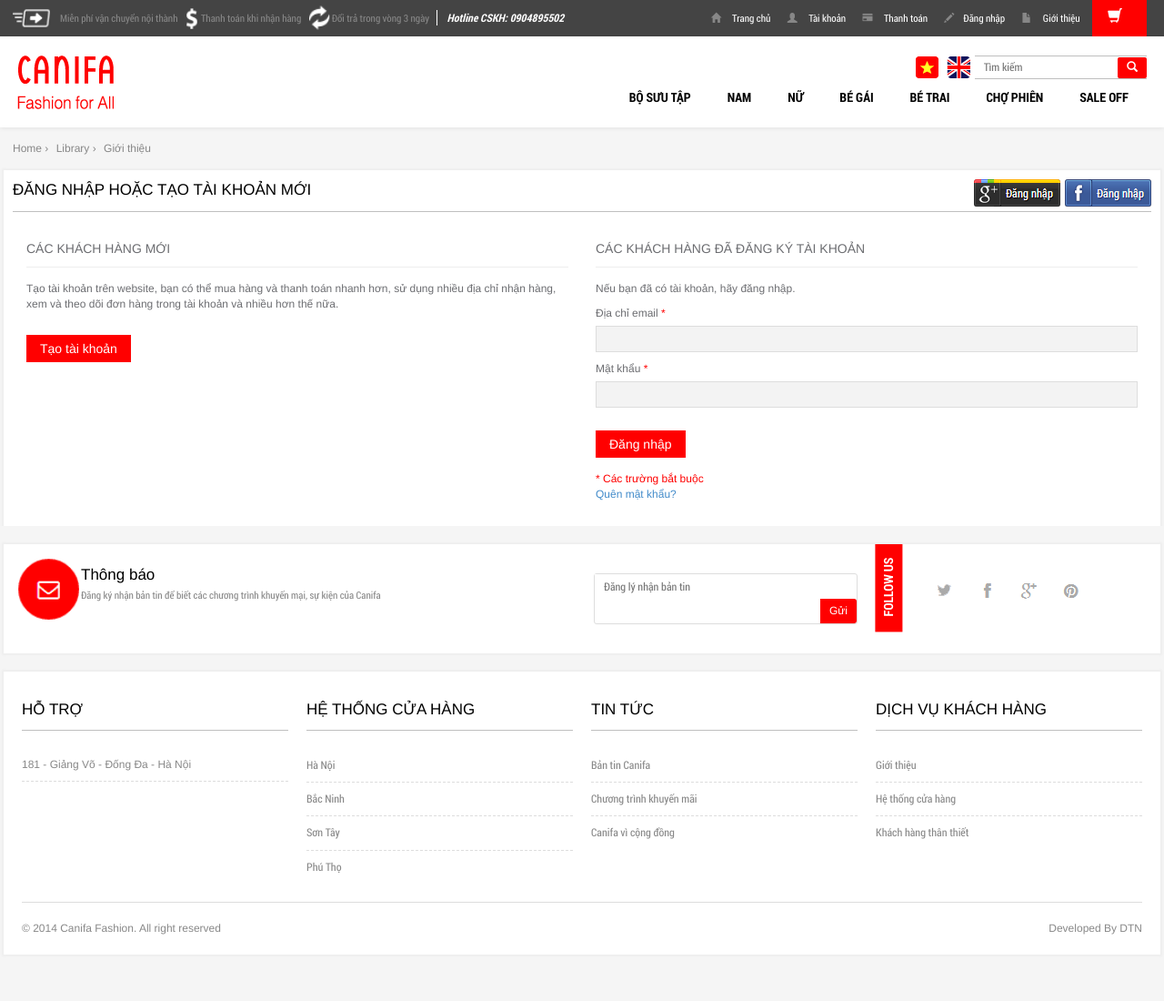
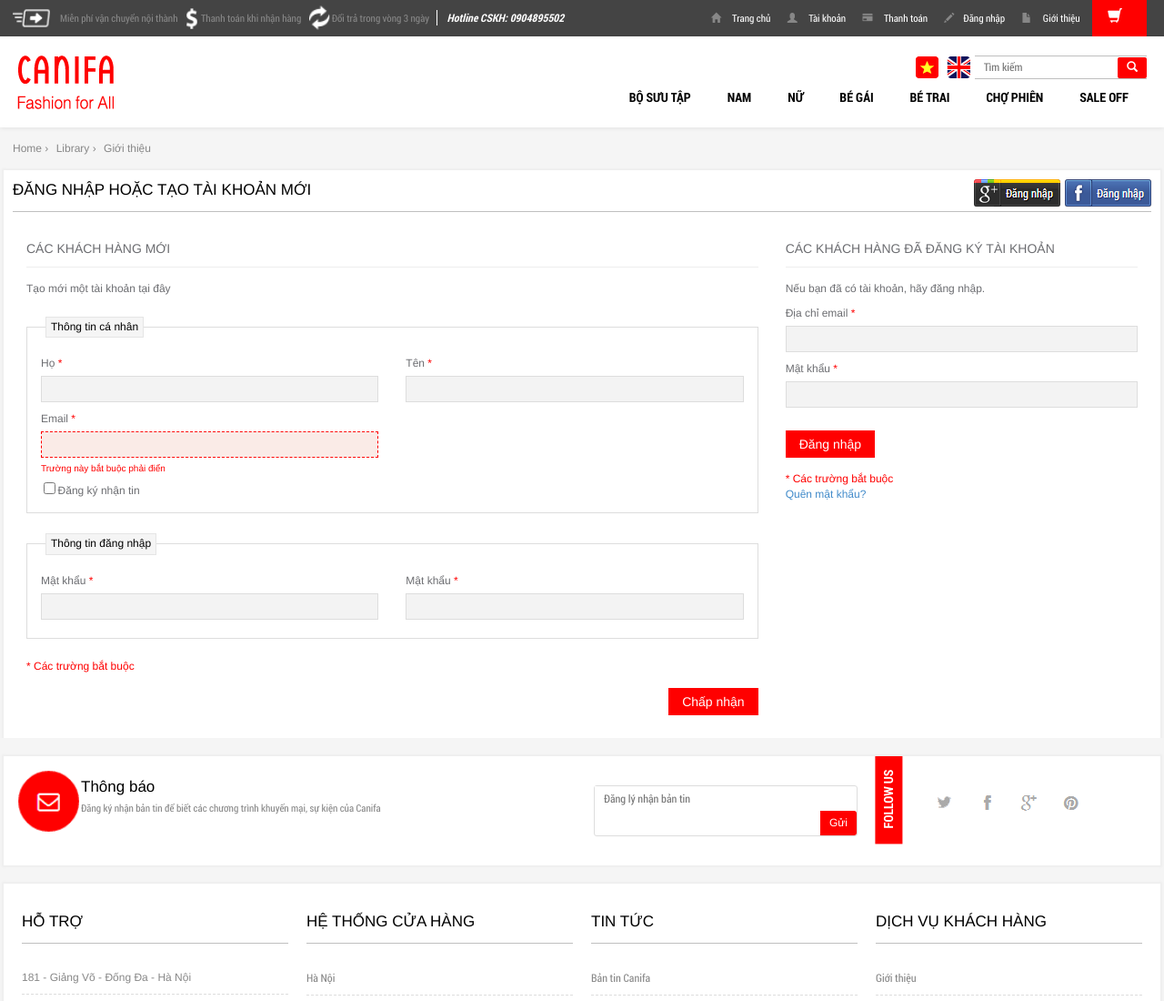
Before and after one commit to phuongthanh92/CNF, a plain HTML site: page Login.html in a window 1280 px wide. Shown: the top 1100 px of the page at 91% size. Drawn offline with Linux system fonts and the light colour scheme.

Commit message:
changed index.html and login.html

```diff
--- a/Login.html
+++ b/Login.html
@@ -162,18 +162,50 @@
                         <a href="#"><img src="images/icons/login_fb_h.png"/></a>
                     </div>
                 </div>
-                <div class="col-md-6">
+                <div class="col-md-8">
                     <div class="content-box">
                         <div class="tittle">
                             Các khách hàng mới
                         </div>
                         <div class="inside" >
-                            <p>Tạo tài khoản trên website, bạn có thể mua hàng và thanh toán nhanh hơn, sử dụng nhiều địa chỉ nhận hàng, xem và theo dõi đơn hàng trong tài khoản và nhiều hơn thế nữa.</p>
-                            <button type="button" class="btun" title="Đăng ký tài khoản mới" onclick="window.location='intro.html';">Tạo tài khoản</button>
+                            <p>Tạo mới một tài khoản tại đây</p>
+                            <form action="" method="post">
+                                <fieldset>
+                                    <legend>Thông tin cá nhân</legend>
+                                    <div class="col-md-6">
+                                        <label for="fName">Họ <span class="required">*</span> </label>
+                                        <input type="text" title="Họ" id="fName"/>
+                                    </div>
+                                    <div class="col-md-6">
+                                        <label for="lName">Tên <span class="required">*</span></label>
+                                        <input type="text" id="lName"/>
+                                    </div>
+                                    <div class="col-md-6">
+                                        <label for="newEmail">Email <span class="required">*</span></label>
+                                        <input type="email" title="Email" id="newEmail" class="validate-failed"/>
+                                        <div class="validation-advice">Trường này bắt buộc phải điển</div>
+                                        <input type="checkbox"/>Đăng ký nhận tin
+                                    </div>
+                                </fieldset>
+                                <fieldset>
+                                    <legend>Thông tin đăng nhập</legend>
+                                    <div class="col-md-6">
+                                        <label for="password">Mật khẩu <span class="required">*</span></label>
+                                        <input type="password" id="password"/>
+                                    </div>
+                                    <div class="col-md-6">
+                                        <label for="cPass">Mật khẩu <span class="required">*</span></label>
+                                        <input type="password" id="cPass"/>
+                                    </div>
+
+                                </fieldset>
+                                <span class="required ">* Các trường bắt buộc</span><br/>
+                                <button type="submit" class="btun pull-right" title="Đăng nhập">Chấp nhận</button>
+                            </form>
                         </div>
                     </div>
                 </div>
-                <div class="col-md-6">
+                <div class="col-md-4">
                     <div class="content-box">
                         <div class="tittle">
                             Các khách hàng đã đăng ký tài khoản
--- a/css/customize.css
+++ b/css/customize.css
@@ -25,7 +25,7 @@ legend{
 }
 fieldset{
     padding-bottom: 10px;
-    margin: 35px 0;
+    margin: 22px 0;
     border: 1px solid #dddddd;
 }
 input[type = 'checkbox']{
--- a/css/style.css
+++ b/css/style.css
@@ -391,3 +391,23 @@ footer .box{
     margin-top: 10px;
     clear: both;
 }
+.validation-advice{
+    clear: both;
+    min-height: 13px;
+    margin: -5px 0 5px 0;
+    padding-left: 0;
+    font-size: 10px;
+    line-height: 13px;
+    color: #f00;
+}
+.validate-failed{
+    border: 1px dashed #f00 !important;
+    background: #faebe7 !important;
+}
+#features{
+    overflow: hidden;
+    padding: 0 15px 15px 15px;
+}
+.featureBox{
+    margin-top: 15px;
+}
```
Also changed, not shown: index.html (+43 -0 lines).
